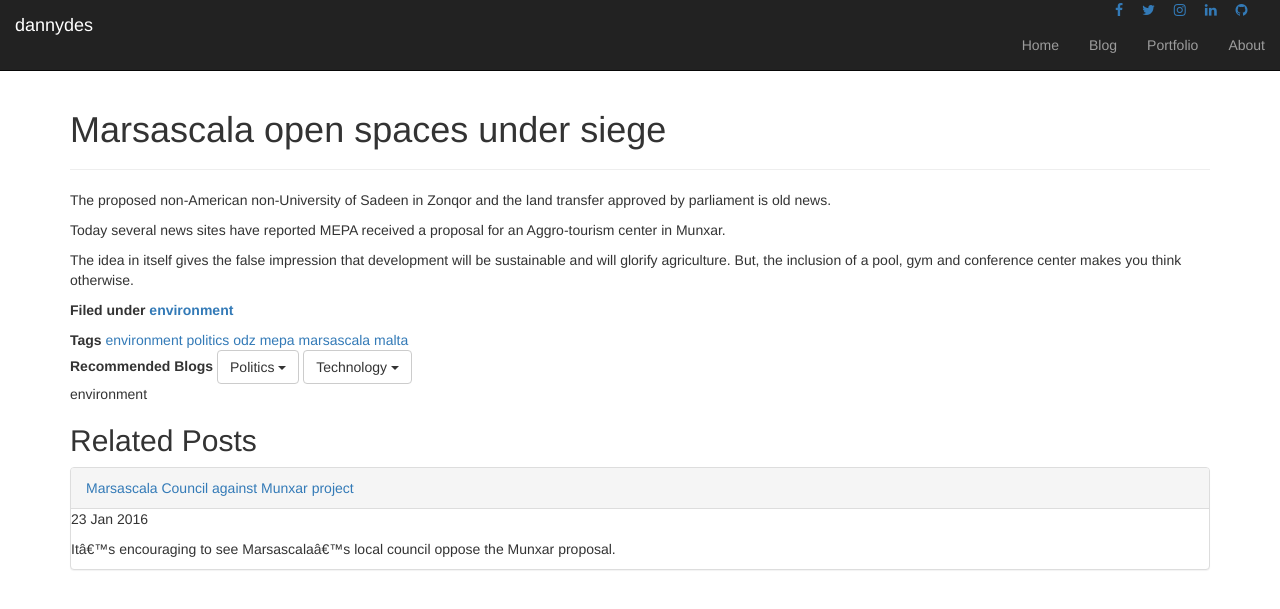
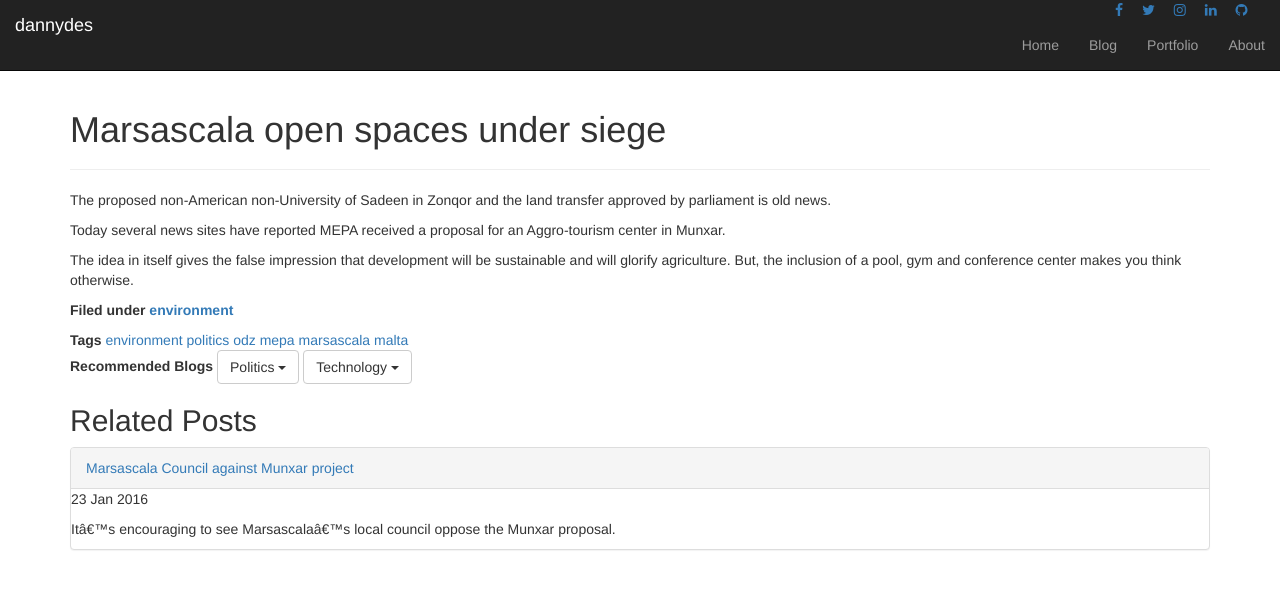
Before and after one commit to dannydes/dannydes.github.io, a Jekyll site: the page built from _posts/2016-1-18-marsascala-under-siege.md, in a window 1280 px wide. Shown: the top 609 px of the page. Built offline with Jekyll 4.4.1, drawn with Linux system fonts in a browser that asks for light colours; nearby versions of some CDN libraries; comment, search, counter and statistics services are not loaded.

Commit message:
removed debug

```diff
--- a/_layouts/post.html
+++ b/_layouts/post.html
@@ -35,7 +35,7 @@ layout: default
 
 {% assign related_posts = (site.posts | where: 'category', page.category) %}
 {% if related_posts.size > 1 %}
-<div id="related"><span>{{ page.category }}</span>
+<div id="related">
 	<h2>Related Posts</h2>
 	{% include post-list.html %}
 </div>
```
